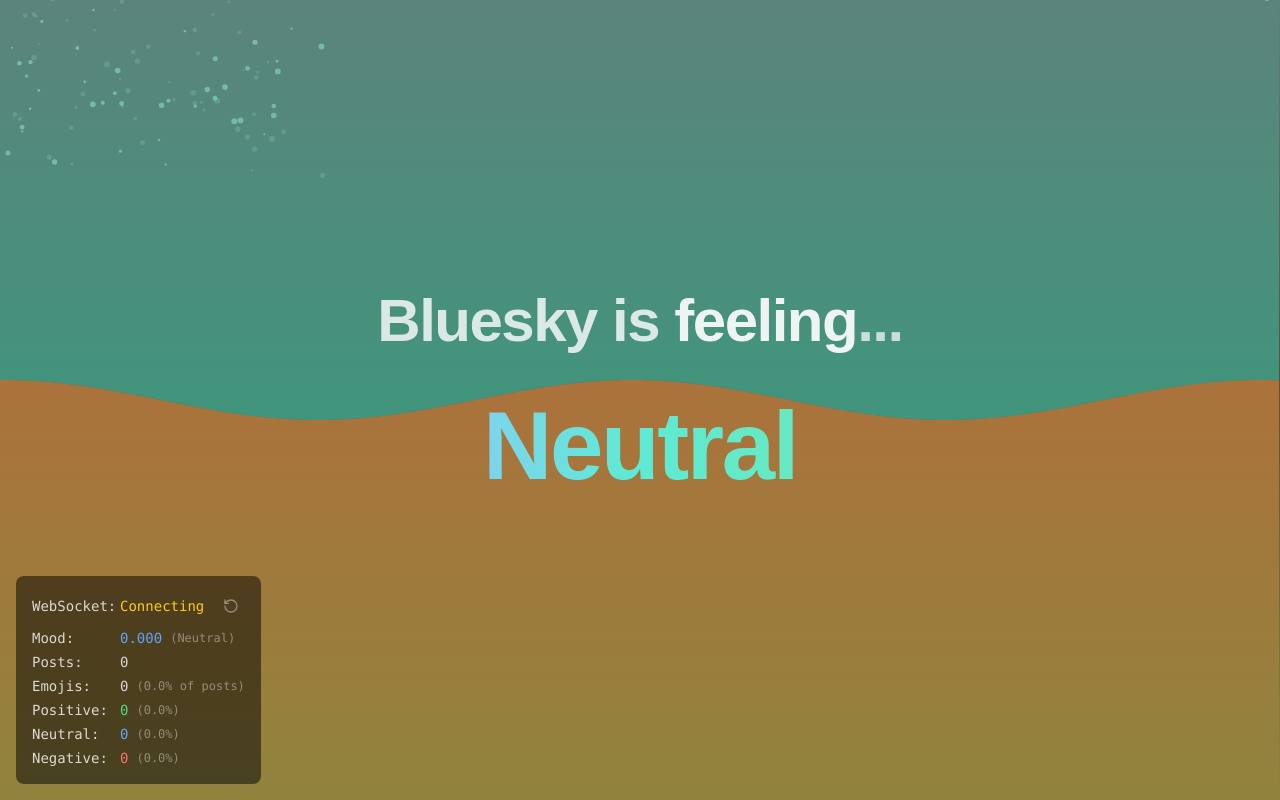
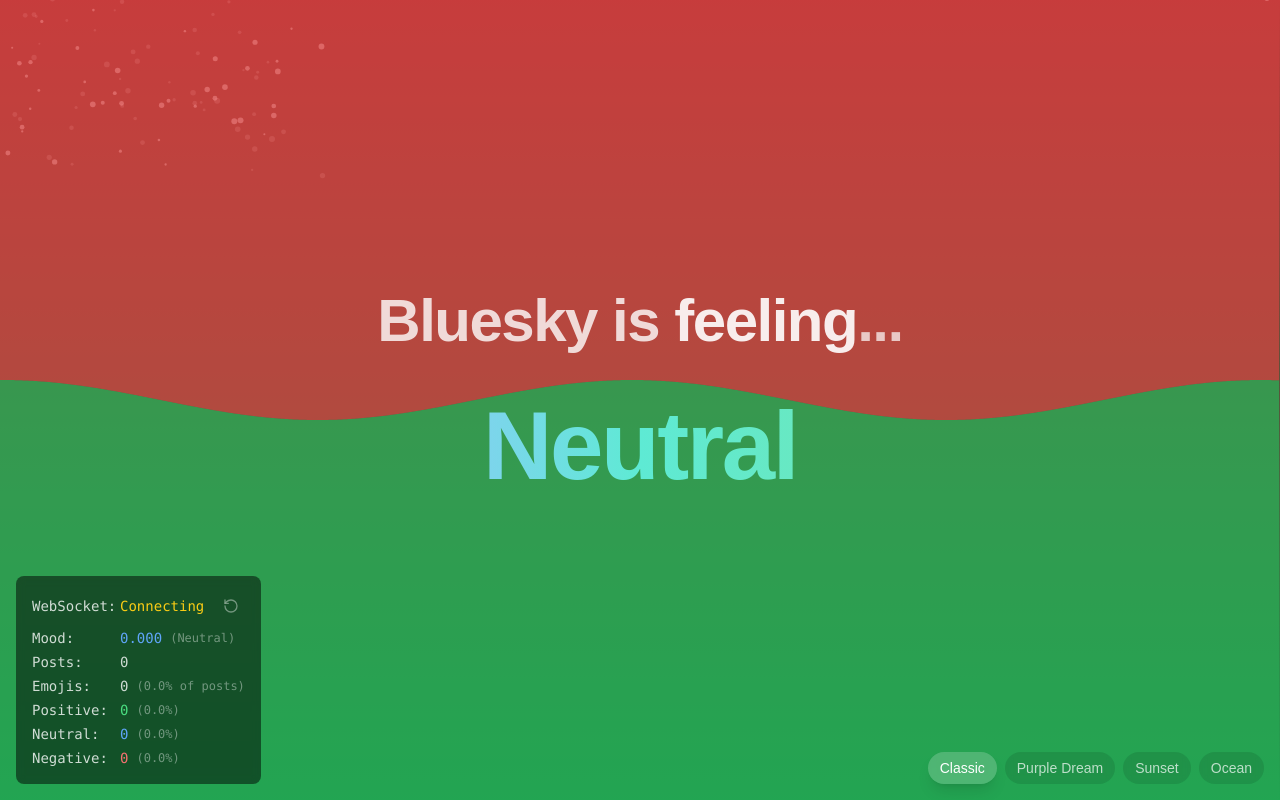
Before and after one commit to makeusabrew/bskyfeels, a Next.js app: page / in a window 1280 px wide. Built offline with nearby package versions, Linux system fonts and the light colour scheme; no server answers.

Commit message:
start of themeing, doesn't work yet though

```diff
--- /dev/null
+++ b/app/components/ThemeSelector.tsx
@@ -0,0 +1,30 @@
+'use client'
+
+import { WaveTheme, WaveThemeName } from '../lib/types'
+import { waveThemes } from '../lib/wave-themes'
+
+interface ThemeSelectorProps {
+  onThemeChange: (theme: WaveTheme) => void
+  currentTheme: WaveThemeName
+}
+
+export function ThemeSelector({ onThemeChange, currentTheme }: ThemeSelectorProps) {
+  return (
+    <div className="absolute bottom-4 right-4 flex gap-2 z-50">
+      {Object.entries(waveThemes).map(([key, theme]) => (
+        <button
+          key={key}
+          onClick={() => onThemeChange(theme)}
+          className={`px-3 py-1.5 rounded-full text-sm transition-all backdrop-blur-sm
+            ${
+              currentTheme === key
+                ? 'bg-white/20 text-white shadow-lg'
+                : 'bg-black/10 hover:bg-white/10 text-white/70 hover:text-white'
+            }`}
+        >
+          {theme.name}
+        </button>
+      ))}
+    </div>
+  )
+}
--- a/app/lib/renderers/wave-renderer.ts
+++ b/app/lib/renderers/wave-renderer.ts
@@ -1,7 +1,15 @@
+import { WaveTheme } from '../types'
+import { waveThemes } from '../wave-themes'
+
 export class WaveRenderer {
   private currentSentiment = 0
+  private currentTheme: WaveTheme = waveThemes.classic
 
   constructor(private canvas: HTMLCanvasElement) {}
+
+  setTheme(theme: WaveTheme) {
+    this.currentTheme = theme
+  }
 
   render(ctx: CanvasRenderingContext2D, timestamp: number, targetSentiment: number) {
     // Smooth transition for wave position
@@ -28,7 +36,7 @@ export class WaveRenderer {
     ctx.lineTo(this.canvas.width, this.canvas.height)
     ctx.lineTo(0, this.canvas.height)
     ctx.closePath()
-    ctx.fillStyle = 'rgba(251, 146, 60, 0.5)'
+    ctx.fillStyle = this.currentTheme.positive
     ctx.fill()
 
     // Fill top area (negative sentiment)
@@ -41,7 +49,7 @@ export class WaveRenderer {
     ctx.lineTo(this.canvas.width, 0)
     ctx.lineTo(0, 0)
     ctx.closePath()
-    ctx.fillStyle = 'rgba(45, 212, 191, 0.5)'
+    ctx.fillStyle = this.currentTheme.negative
     ctx.fill()
   }
 }
--- /dev/null
+++ b/app/lib/wave-themes.ts
@@ -0,0 +1,24 @@
+import { WaveTheme, WaveThemeName } from './types'
+
+export const waveThemes: Record<WaveThemeName, WaveTheme> = {
+  classic: {
+    name: 'Classic',
+    positive: 'rgba(34, 197, 94, 0.6)',
+    negative: 'rgba(239, 68, 68, 0.6)',
+  },
+  'purple-dream': {
+    name: 'Purple Dream',
+    positive: 'rgba(147, 51, 234, 0.5)',
+    negative: 'rgba(59, 130, 246, 0.5)',
+  },
+  sunset: {
+    name: 'Sunset',
+    positive: 'rgba(251, 146, 60, 0.5)',
+    negative: 'rgba(45, 212, 191, 0.5)',
+  },
+  ocean: {
+    name: 'Ocean',
+    positive: 'rgba(56, 189, 248, 0.5)',
+    negative: 'rgba(236, 72, 153, 0.5)',
+  },
+}
--- a/app/page.tsx
+++ b/app/page.tsx
@@ -2,9 +2,12 @@
 
 import { useEffect, useRef, useState } from 'react'
 import { MoodEngine } from './lib/mood-engine'
-import { Mood, MoodStats, WebSocketStatus } from './lib/types'
+import { Mood, MoodStats, WebSocketStatus, WaveThemeName, WaveTheme } from './lib/types'
 import MoodDisplay from './components/MoodDisplay'
 import StatusDisplay from './components/StatusDisplay'
+import { ThemeSelector } from './components/ThemeSelector'
+import { WaveRenderer } from './lib/renderers/wave-renderer'
+import { waveThemes } from './lib/wave-themes'
 
 export default function BlueSkyMood() {
   const [mood, setMood] = useState<Mood>({ score: 0, description: 'Neutral' })
@@ -23,6 +26,8 @@ export default function BlueSkyMood() {
   const waveRef = useRef<HTMLCanvasElement>(null)
   const emojiRef = useRef<HTMLCanvasElement>(null)
   const engineRef = useRef<MoodEngine>()
+  const rendererRef = useRef<WaveRenderer | null>(null)
+  const [currentTheme, setCurrentTheme] = useState<WaveThemeName>('classic')
 
   const handleReset = () => {
     if (engineRef.current) {
@@ -43,6 +48,8 @@ export default function BlueSkyMood() {
       }
     }, setWsStatus)
 
+    rendererRef.current = new WaveRenderer(waveRef.current)
+
     // Initialize engine with canvas references
     const cleanup = engineRef.current.init({
       background: backgroundRef.current,
@@ -53,19 +60,27 @@ export default function BlueSkyMood() {
     return cleanup
   }, [])
 
+  const handleThemeChange = (theme: WaveTheme) => {
+    if (!rendererRef.current) return
+    rendererRef.current.setTheme(theme)
+    setCurrentTheme(Object.keys(waveThemes).find((key) => waveThemes[key as WaveThemeName] === theme) as WaveThemeName)
+  }
+
   return (
     <div className="h-screen w-screen overflow-hidden relative bg-stone-800">
-      <canvas ref={backgroundRef} className="absolute inset-0" />
-      <canvas ref={waveRef} className="absolute inset-0" />
-      <canvas ref={emojiRef} className="absolute inset-0" />
+      <canvas ref={backgroundRef} className="absolute inset-0 z-0" />
+      <canvas ref={waveRef} className="absolute inset-0 z-10" />
+      <canvas ref={emojiRef} className="absolute inset-0 z-20" />
 
-      <div className="absolute inset-0 z-20">
+      <div className="absolute inset-0 z-30">
         <div className="flex flex-col items-center justify-center h-full">
           <MoodDisplay mood={mood} />
         </div>
 
         <StatusDisplay stats={stats} wsStatus={wsStatus} onReset={handleReset} />
       </div>
+
+      <ThemeSelector currentTheme={currentTheme} onThemeChange={handleThemeChange} />
     </div>
   )
 }
```
Also changed, not shown: app/lib/types.ts (+8 -0 lines).
